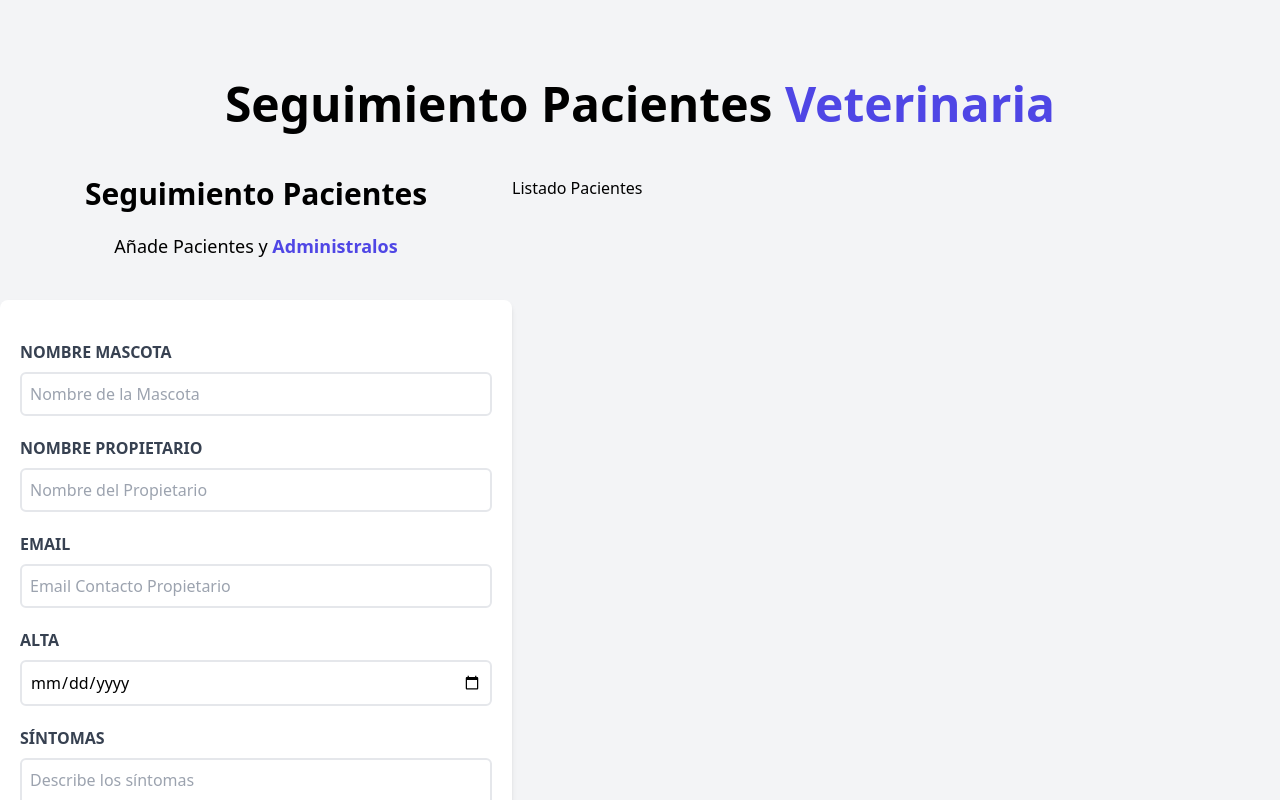
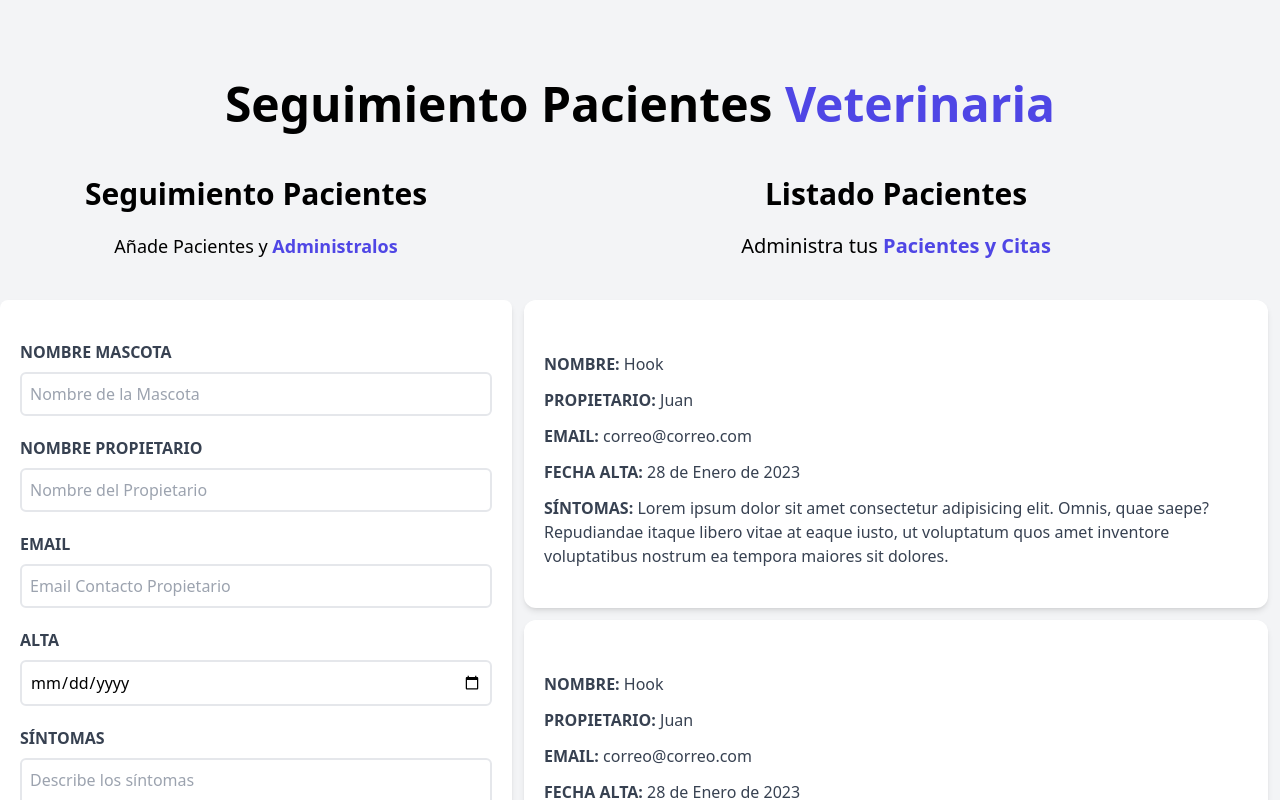
Before and after one commit to diegofdg/react_la_guia_completa, a React (Vite) app in the folder 01_citas_react/: page / in a window 1280 px wide. Shown: the top 800 px of the page. Built offline with nearby package versions, Linux system fonts and the light colour scheme.

Commit message:
01_citas_react-creando el listado de pacientes

```diff
--- a/01_citas_react/src/components/ListadoPacientes.jsx
+++ b/01_citas_react/src/components/ListadoPacientes.jsx
@@ -1,7 +1,17 @@
+import Paciente from "./Paciente"
+
 const ListadoPacientes = () => {
   return (
-    <div className="md:w-1/2 lg:w-3/5">
-      <h2>Listado Pacientes</h2>
+    <div className="md:w-1/2 lg:w-3/5 md:h-screen overflow-y-scroll">
+      <h2 className="font-black text-3xl text-center">Listado Pacientes</h2>
+      <p className="text-xl mt-5 mb-10 text-center">
+        Administra tus {''}
+        <span className="text-indigo-600 font-bold">Pacientes y Citas</span>
+      </p>
+      <Paciente />
+      <Paciente />
+      <Paciente />
+      <Paciente />
     </div>
   )
 }
--- /dev/null
+++ b/01_citas_react/src/components/Paciente.jsx
@@ -0,0 +1,28 @@
+const Paciente = () => {
+  return (
+    <div className="m-3 bg-white shadow-md px-5 py-10 rounded-xl">
+      <p className="font-bold mt-3 text-gray-700 uppercase">
+        Nombre: {''}
+        <span className="font-normal normal-case">Hook</span>
+      </p>
+      <p className="font-bold mt-3 text-gray-700 uppercase">
+          Propietario: {''}
+          <span className="font-normal normal-case">Juan</span>
+      </p>
+      <p className="font-bold mt-3 text-gray-700 uppercase">
+          Email: {''}
+          <span className="font-normal normal-case">correo@correo.com</span>
+      </p>
+      <p className="font-bold mt-3 text-gray-700 uppercase">
+          Fecha Alta: {''}
+          <span className="font-normal normal-case">28 de Enero de 2023</span>
+      </p>
+      <p className="font-bold mt-3 text-gray-700 uppercase">
+          Síntomas: {''}
+          <span className="font-normal normal-case">Lorem ipsum dolor sit amet consectetur adipisicing elit. Omnis, quae saepe? Repudiandae itaque libero vitae at eaque iusto, ut voluptatum quos amet inventore voluptatibus nostrum ea tempora maiores sit dolores.</span>
+      </p>
+      </div>
+  )
+}
+
+export default Paciente
```
